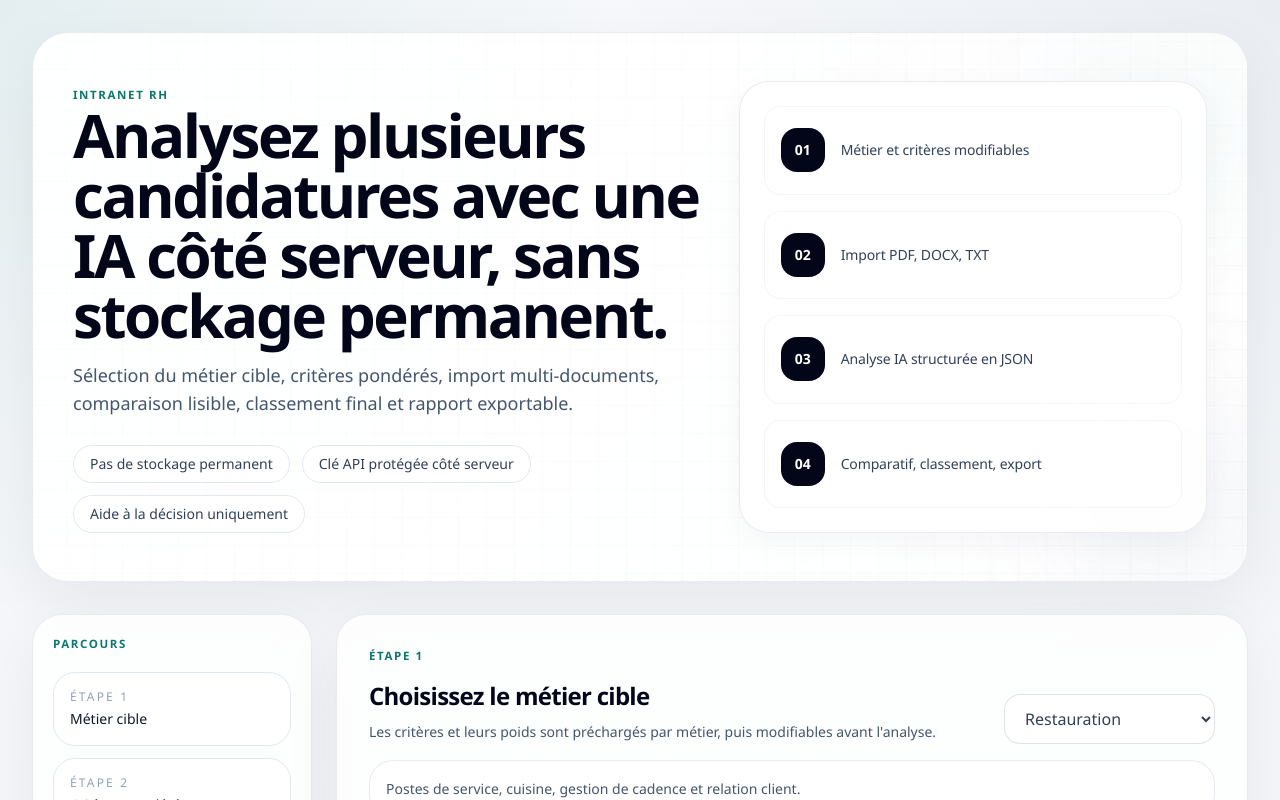
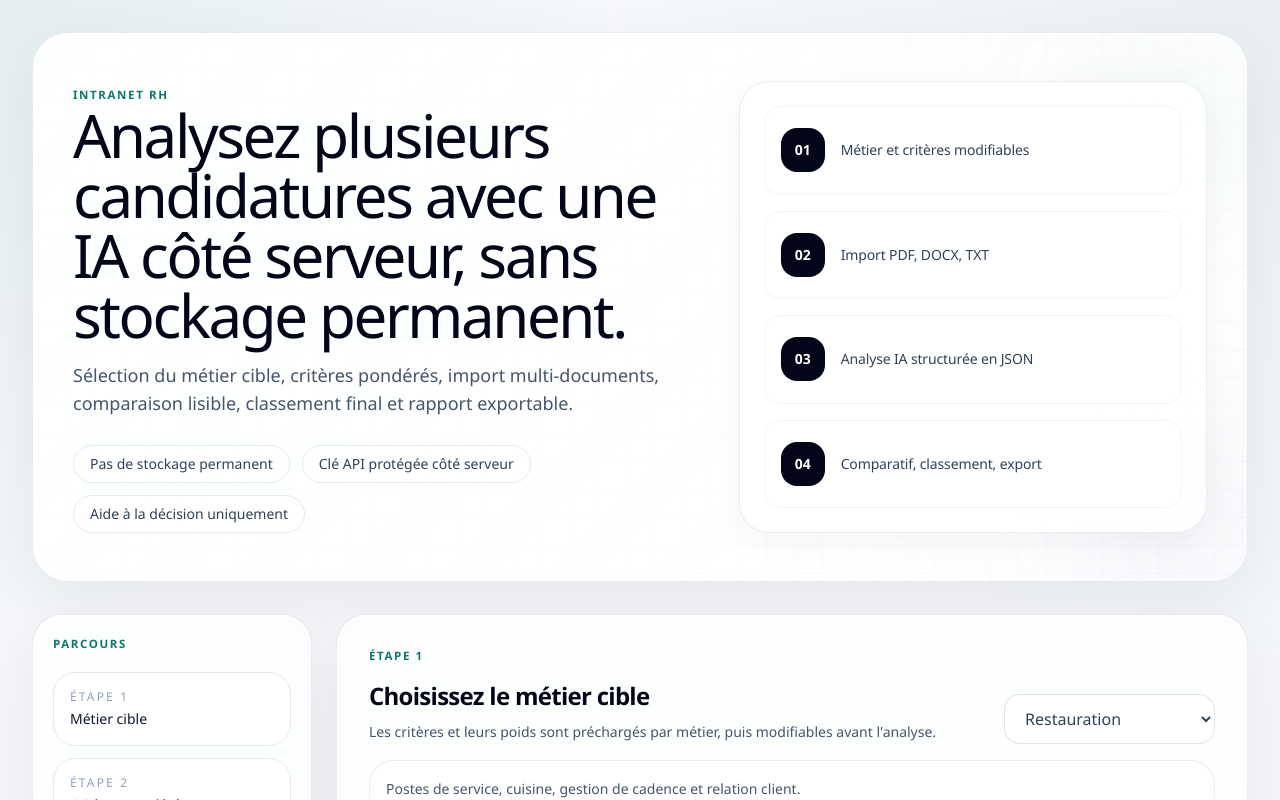
Before and after one commit to giusmili/app-rh-lgc, a Next.js app: page / in a window 1280 px wide. Shown: the top 800 px of the page. Built offline with nearby package versions, Linux system fonts and the light colour scheme.

Commit message:
title h1

```diff
--- a/app/page.tsx
+++ b/app/page.tsx
@@ -13,7 +13,7 @@
           <div className="space-y-5">
             <span className="section-title">Intranet RH</span>
             <div className="space-y-4">
-              <h1 className="max-w-3xl text-4xl font-semibold tracking-[-0.04em] text-slate-950 md:text-6xl">
+              <h1 className="max-w-3xl text-4xl font-light tracking-[-0.04em] text-slate-950 md:text-6xl">
                 Analysez plusieurs candidatures avec une IA côté serveur, sans
                 stockage permanent.
               </h1>
```
